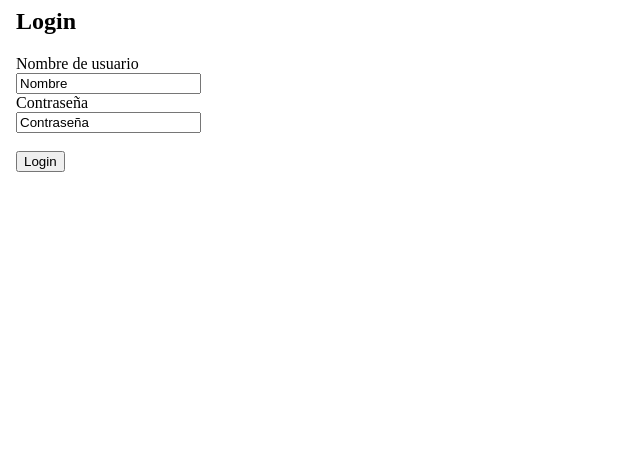
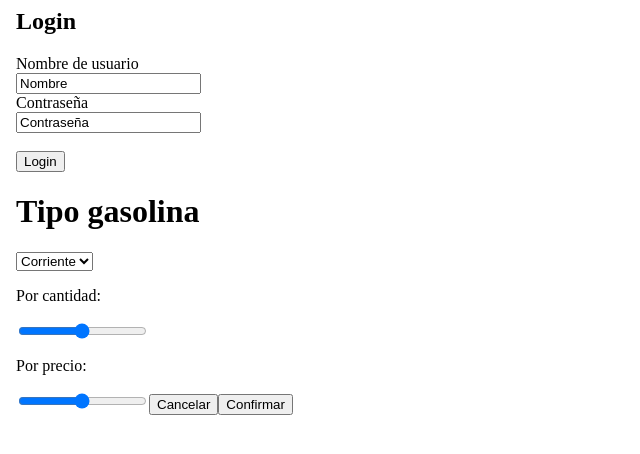
Before and after one commit to Mrarthurking95/Gasol, an Angular app: page /tipogas in a window 1280 px wide. Before the commit this address led to /. Shown: the top 454 px of the page, without its empty margins (0-640 px from the left). Built offline with nearby package versions, Linux system fonts and the light colour scheme.

Commit message:
5 files modified

```diff
--- a/src/app/app.module.ts
+++ b/src/app/app.module.ts
@@ -22,6 +22,9 @@ const appRoutes: Routes = [
 {path:'tanquear',component: TanquearComponent},
 {path:'pagar',component: PagarComponent},
 {path:'saldodis',component: SaldodisComponent},
+{path:'tipogas',component: TipogasComponent},
+{path:'transexit',component: TransexitComponent },
+{path:'histotrans',component: HistotransComponent},
 ];
 @NgModule({
   imports:      [ BrowserModule, FormsModule,   RouterModule.forRoot(
--- a/src/app/login/login.component.html
+++ b/src/app/login/login.component.html
@@ -11,7 +11,7 @@
   <input type="text" name="lastname" value="Contraseña">
   <br><br>
   <!-- <input type="submit" value="Entrar">-->
-  <button routerLink="/pagar" routerLinkActive="active">Login</button>
+  <button routerLink="/tipogas" routerLinkActive="active">Login</button>
 </form>
 
 <router-outlet></router-outlet>
--- a/src/app/saldodis/saldodis.component.html
+++ b/src/app/saldodis/saldodis.component.html
@@ -0,0 +1,3 @@
+<p>Saldo disponible:</p>
+<h3>{{saldo}} COP</h3>
+<button>Cancelar</button><button>Cambiar tarjeta</button><button>Continuar</button>
--- a/src/app/saldodis/saldodis.component.ts
+++ b/src/app/saldodis/saldodis.component.ts
@@ -6,8 +6,10 @@ import { Component, OnInit } from '@angular/core';
   styleUrls: ['./saldodis.component.css']
 })
 export class SaldodisComponent implements OnInit {
-
-  constructor() { }
+  saldo:number;
+  constructor() {
+    this.saldo=1500;
+   }
 
   ngOnInit() {
   }
--- a/src/app/tipogas/tipogas.component.html
+++ b/src/app/tipogas/tipogas.component.html
@@ -0,0 +1,13 @@
+<h1>Tipo gasolina</h1>
+<select>
+  <option value="corriente">Corriente</option>
+  <option value="diesel">Diesel</option>
+  <option value="gnv">GNV</option>
+  <option value="premium">Premium</option>
+</select>
+  <p>Por cantidad:</p>
+  <input type="range" min="1" max="100" value="50" class="slider" id="myRange">
+  <p>Por precio:</p>
+  <input type="range" min="1" max="100" value="50" class="slider" id="myRange">
+
+  <button>Cancelar</button><button>Confirmar</button>
```
